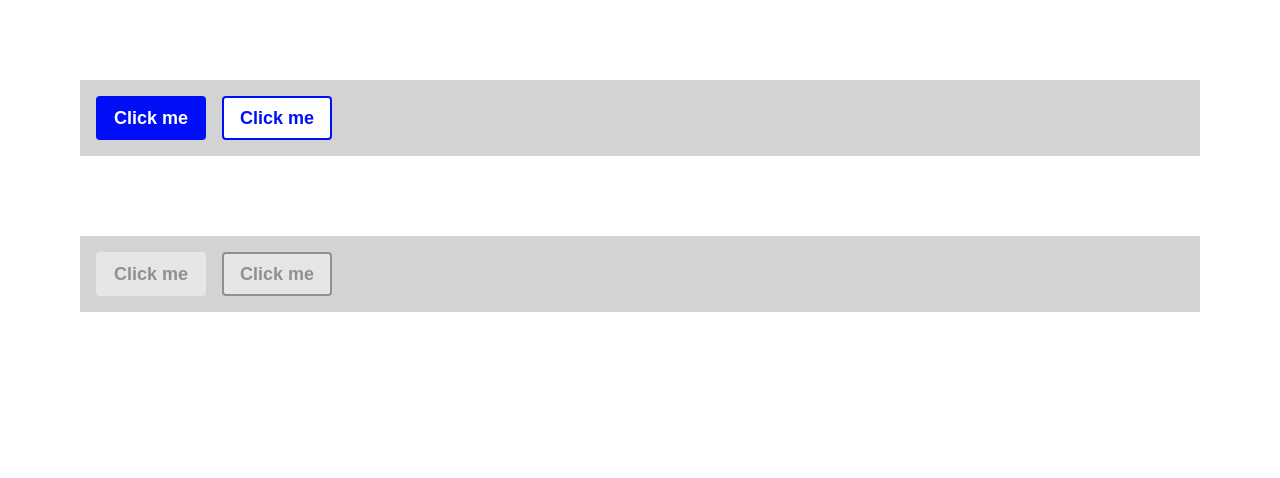
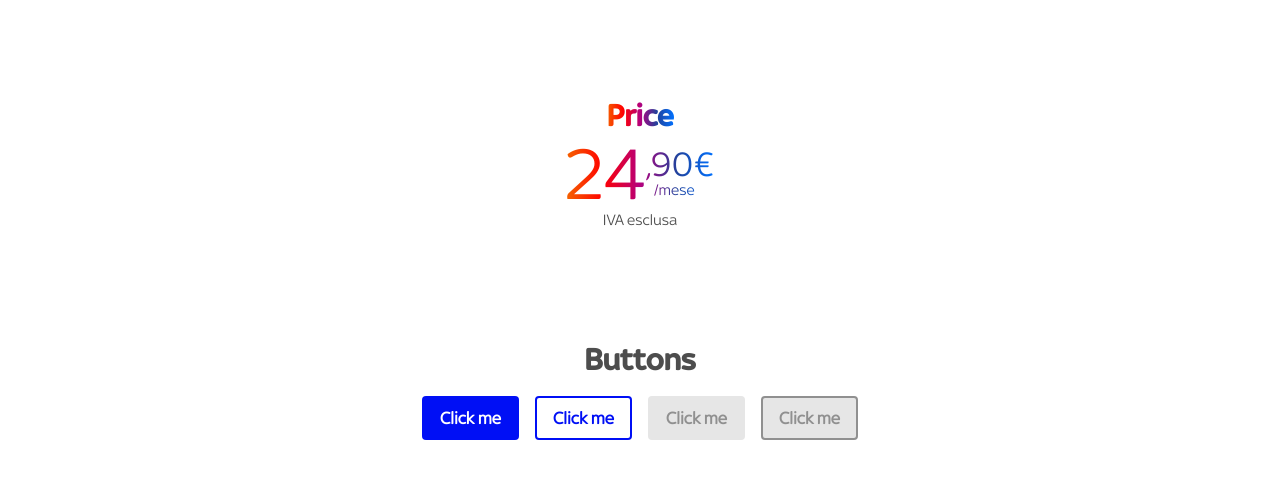
Before and after one commit to fifthbeat/gara-sky-feb24-es-1-lpsport-react, a Next.js app: page / in a window 1280 px wide. Shown: the top 478 px of the page. Built offline with nearby package versions, Linux system fonts and the light colour scheme.

Commit message:
feat: added style to price

```diff
--- a/public/css/style.css
+++ b/public/css/style.css
@@ -1,3 +1,23 @@
+/* HEADINGS */
+* {
+	font-family: SkyRegular;
+	color: #4D4D4D;
+}
+
+h1, .h1 {
+	font-size: 32px;
+	font-weight: bold;
+	line-height: 40px;
+	font-family: SkyMedium;
+}
+
+.gradient-primary {
+	background-clip: text;
+	background-color: rgb(245, 100, 0);
+	background-image: linear-gradient(to right, rgb(245, 100, 0) 0%, rgb(255, 0, 0) 25%, rgb(181, 0, 125) 50%, rgb(33, 66, 156) 75%, rgb(0, 113, 255) 100%);
+	-webkit-text-fill-color: transparent;
+}
+/* BUTTONS */
 .btn {
 	align-items: center;
 	border: 2px solid transparent;
@@ -64,3 +84,36 @@
 	background-color: #E6E6E6;
 	color: #909090;
 }
+
+/* PRICE OFFER */
+.price-offer {
+	display: flex;
+	flex-direction: column;
+	-webkit-box-align: center;
+	align-items: center;
+}
+
+.price {
+	display: flex;
+	align-content: center;
+}
+.price-value {
+	font-size: 4.75rem;
+}
+.price-right {
+	display: block;
+	padding-top: 0.625rem;
+	flex-direction: column;
+	-webkit-box-pack: center;
+	justify-content: center;
+	white-space: nowrap;
+}
+.currency-right {
+	font-size: 2.25rem;
+}
+.price-period {
+	font-size: 1rem;
+	margin: 0px 0px 0px 0.5rem;
+	background-image: none;
+	background-color: transparent;
+}
--- a/src/app/page.tsx
+++ b/src/app/page.tsx
@@ -1,40 +1,48 @@
 import Image from "next/image";
 import Button from "@/components/Atoms/Button";
+import Price from "@/components/Atoms/Price";
 
 export default function Home() {
   return (
       <>
-        <div style={{margin: "5rem", backgroundColor: "lightgray", padding: "1rem", display: "flex", gap: "1rem"}}>
+        <div style={{margin: "5rem", backgroundColor: "white", padding: "1rem", display: 'flex', flexDirection: 'column', alignItems: 'center'}}>
+          <h1 className="gradient-primary">Price</h1>
+          <Price
+              price="24,90"
+              priceCurrency={"€"}
+              pricePeriod="/mese"
+              priceNote="IVA esclusa"
+              variant="primary"
+          />
+        </div>
+
+        <div style={{margin: "5rem", backgroundColor: "white", padding: "1rem", display: "flex", flexDirection: "column", alignItems: "center", gap: "1rem"}}>
+          <h1>Buttons</h1>
+          <div style={{display: "flex", gap: "1rem"}}>
             <Button
                 as="button"
                 variant="btn btn-primary"
                 disabled={false}
                 text="Click me"
-              onClick={() => {}}
             />
             <Button
                 as="button"
                 variant="btn btn-secondary"
                 disabled={false}
                 text="Click me"
-              onClick={() => {}}
             />
-        </div>
-        <div style={{margin: "5rem", backgroundColor: "lightgray", padding: "1rem", display: "flex", gap: "1rem"}}>
             <Button
                 as="button"
                 variant="btn btn-primary btn-disabled"
                 disabled={false}
                 text="Click me"
-              onClick={() => {}}
             />
             <Button
                 as="button"
                 variant="btn btn-secondary btn-disabled"
                 disabled={false}
                 text="Click me"
-              onClick={() => {}}
-          />
+            /></div>
         </div>
       </>
   );
--- a/src/components/Atoms/Price/index.tsx
+++ b/src/components/Atoms/Price/index.tsx
@@ -6,17 +6,23 @@ interface PriceProps {
   variant?: string;
 }
 
-const Price = ({ price, priceCurrency, pricePeriod, priceNote, variant }: PriceProps) => {
+const Price = ({price, priceCurrency, pricePeriod, priceNote, variant}: PriceProps) => {
   return (
+      <>
         <div className="price-offer">
-      <span className={"price" + "_" + variant}>
+          <span className={"gradient-primary price price" + "_" + variant}>
             <span className="price-value">{price.split(",")[0]}</span>
+            <div className="price-right">
+              <div className="currency-right">
               <span className="price-decimal">,{price.split(",")[1]}</span>
               <span className="price-currency">{priceCurrency}</span>
+            </div>
+              <span className="price-period">{pricePeriod}</span>
+            </div>
           </span>
-      <span className="price-period">{pricePeriod}</span>
           <span className="price-note">{priceNote}</span>
         </div>
+      </>
   );
 };
 
```
Lines whose indentation alone changed are shown as unchanged.
